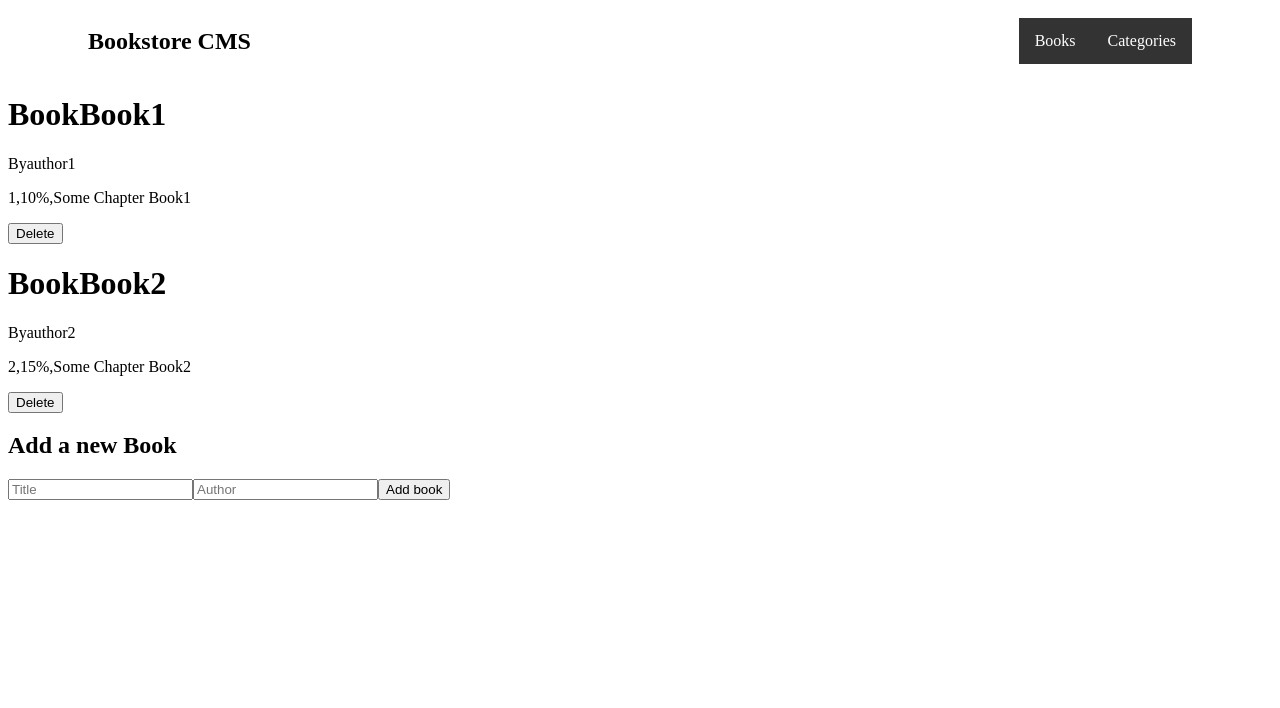
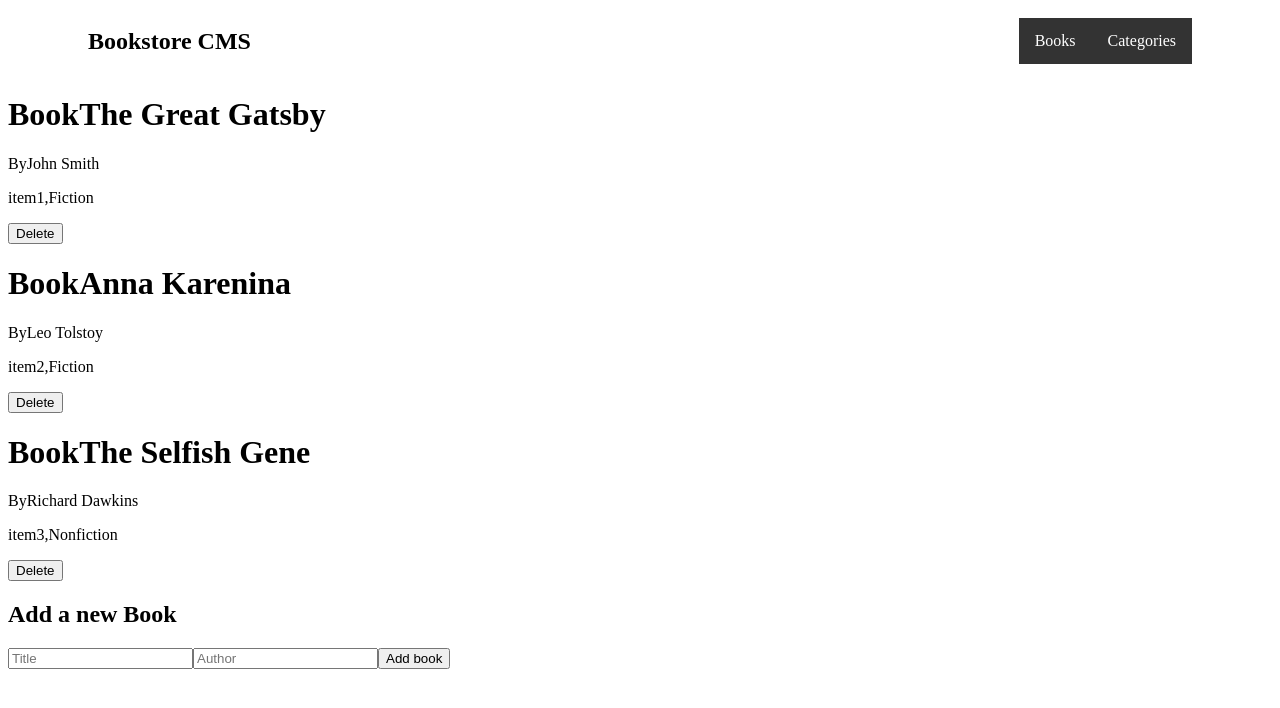
Before and after one commit to Sparktan24/Bookstore, a React (Create React App) app: page / in a window 1280 px wide. Shown: the top 708 px of the page. Built offline with nearby package versions, Linux system fonts and the light colour scheme.

Commit message:
Add functionality using redux

```diff
--- a/src/components/AddBook.jsx
+++ b/src/components/AddBook.jsx
@@ -1,14 +1,46 @@
 import React from 'react';
+import { useDispatch } from 'react-redux';
+import { addBook } from '../redux/books/booksSlice';
 
-const AddBook = () => (
+const AddBook = () => {
+  let title = '';
+  let author = '';
+  const item_id = 'temporary';
+  const dispatch = useDispatch();
+
+  const handleSubmit = (e) => {
+    e.preventDefault();
+    const bookObj = {
+      item_id,
+      title,
+      author,
+      category: 'not defined yet',
+    };
+    dispatch(addBook(bookObj));
+  };
+
+  return (
     <div>
       <h2>Add a new Book</h2>
-    <form>
-      <input type="text" name="title" placeholder="Title" />
-      <input type="text" name="author" placeholder="Author" />
+      <form onSubmit={handleSubmit}>
+        <input
+          id="title"
+          type="text"
+          name="title"
+          placeholder="Title"
+          onChange={(e) => { title = e.target.value; }}
+        />
+        <input
+          id="author"
+          type="text"
+          name="author"
+          placeholder="Author"
+          onChange={(e) => { author = e.target.value; }}
+        />
         <button type="submit">Add book</button>
       </form>
     </div>
   );
+};
 
 export default AddBook;
--- a/src/components/Book.jsx
+++ b/src/components/Book.jsx
@@ -1,13 +1,12 @@
 import React from 'react';
+import { useDispatch } from 'react-redux';
+import { removeBook } from '../redux/books/booksSlice';
 
 const Book = ({ book }) => {
   const {
-    id,
-    title,
-    author,
-    status,
-    chapter,
+    item_id, title, author, category,
   } = book;
+  const dispatch = useDispatch();
   return (
     <div>
       <h1>
@@ -17,13 +16,13 @@ const Book = ({ book }) => {
       By
       {author}
       <p>
-        {id}
+        {item_id}
         ,
-        {status}
-        ,
-        {chapter}
+        {category}
       </p>
-      <button type="button">Delete</button>
+      <button type="button" onClick={() => dispatch(removeBook(item_id))}>
+        Delete
+      </button>
     </div>
   );
 };
--- a/src/components/BooksList.jsx
+++ b/src/components/BooksList.jsx
@@ -1,6 +1,8 @@
+import { useSelector } from 'react-redux';
+//  import { addBook, removeBook } from '../redux/books/booksSlice';
 import Book from './Book';
 
-const books = [
+/* const books = [
   {
     id: 1,
     title: 'Book1',
@@ -15,14 +17,17 @@ const books = [
     status: '15%',
     chapter: 'Some Chapter Book2',
   },
-];
+]; */
 
-const BooksList = () => (
-  <div>
-    {books.map((book) => (
-      <Book key={book.id} book={book} />
-    ))}
-  </div>
-);
+const BooksList = () => {
+  const { books } = useSelector((store) => store.books);
+  return (
+    <div>
+      {books.map((book) => (
+        <Book key={book.item_id} book={book} />
+      ))}
+    </div>
+  );
+};
 
 export default BooksList;
--- a/src/index.js
+++ b/src/index.js
@@ -1,13 +1,17 @@
 import React from 'react';
 import ReactDOM from 'react-dom/client';
 import { BrowserRouter } from 'react-router-dom';
+import { Provider } from 'react-redux';
+import store from './redux/store';
 import App from './App';
 
 const root = ReactDOM.createRoot(document.getElementById('root'));
 root.render(
   <React.StrictMode>
     <BrowserRouter>
-      <App />
+      <Provider store={store}>
+        <App />
+      </Provider>
     </BrowserRouter>
   </React.StrictMode>,
 );
--- a/src/redux/books/booksSlice.js
+++ b/src/redux/books/booksSlice.js
@@ -1,7 +1,26 @@
 import { createSlice } from '@reduxjs/toolkit';
 
 const initialState = {
-  books: [],
+  books: [
+    {
+      item_id: 'item1',
+      title: 'The Great Gatsby',
+      author: 'John Smith',
+      category: 'Fiction',
+    },
+    {
+      item_id: 'item2',
+      title: 'Anna Karenina',
+      author: 'Leo Tolstoy',
+      category: 'Fiction',
+    },
+    {
+      item_id: 'item3',
+      title: 'The Selfish Gene',
+      author: 'Richard Dawkins',
+      category: 'Nonfiction',
+    },
+  ],
 };
 
 export const booksSlice = createSlice({
@@ -12,7 +31,9 @@ export const booksSlice = createSlice({
       state.books.push(action.payload);
     },
     removeBook: (state, action) => {
-      state.books = state.books.filter((book) => book.id !== action.payload);
+      state.books = state.books.filter(
+        (books) => books.item_id !== action.payload,
+      );
     },
   },
 });
--- a/src/redux/store.js
+++ b/src/redux/store.js
@@ -1,10 +1,10 @@
 import { configureStore } from '@reduxjs/toolkit';
-import bookReducer from './books/booksSlice';
+import booksReducer from './books/booksSlice';
 import categoriesReducer from './categories/categoriesSlice';
 
 const store = configureStore({
   reducer: {
-    book: bookReducer,
+    books: booksReducer,
     categories: categoriesReducer,
   },
 });
```
Also changed, not shown: .eslintrc.json. Lines whose indentation alone changed are shown as unchanged.
